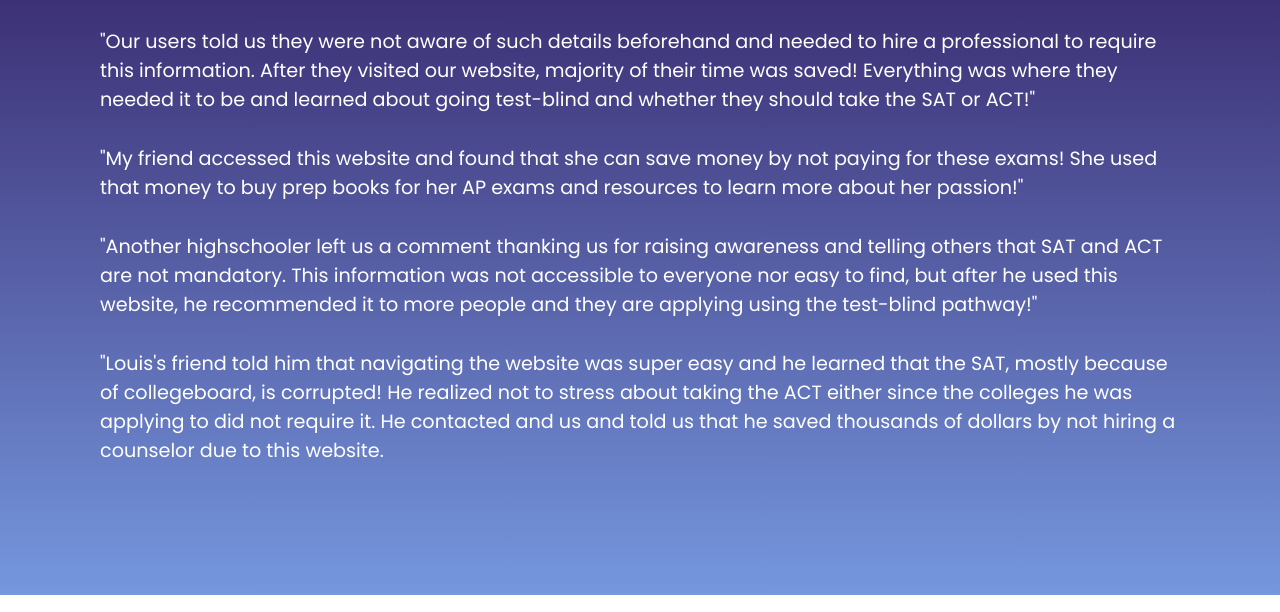
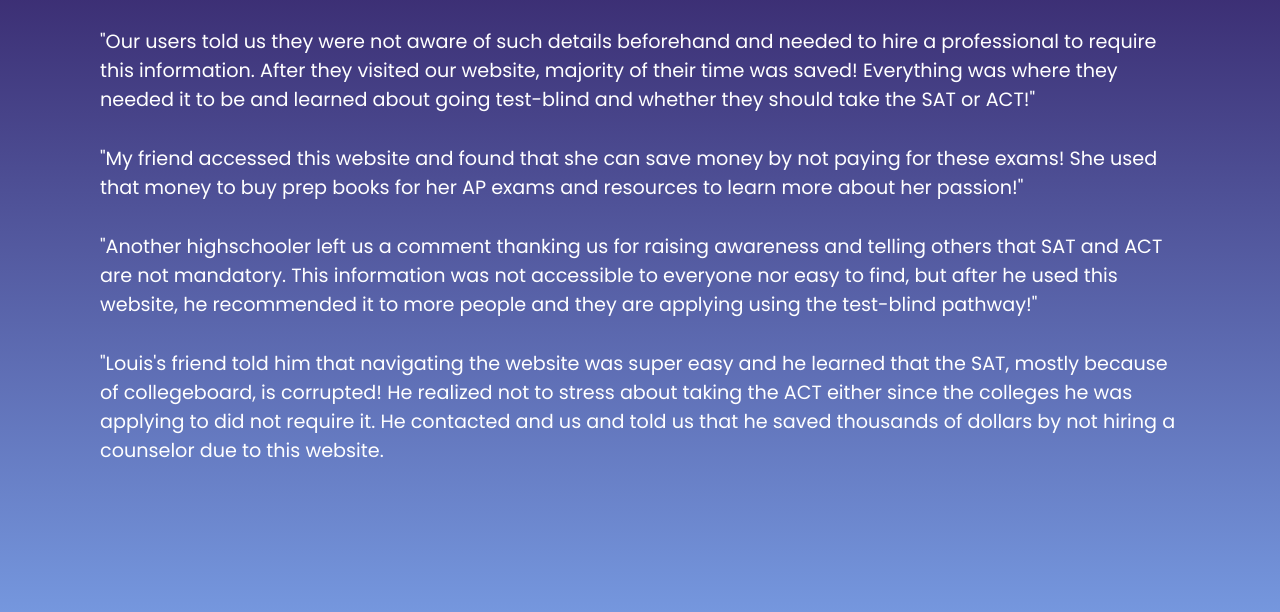
Before and after one commit to nightowl23/test-it-out, a plain HTML site: page testimonials.html in a window 1280 px wide. Shown: the part 188-800 px from the top of the page. Drawn offline with Linux system fonts and the light colour scheme.

Commit message:
Update styletest.css

```diff
--- a/styletest.css
+++ b/styletest.css
@@ -11,7 +11,8 @@
     position: relative;
     padding: 100px;
     background: linear-gradient(#2b1055, #7597de);
-    height: 100%;
+    max-width: 960vh;
+    min-height: 100vh;
 }
 .title
 {
```
